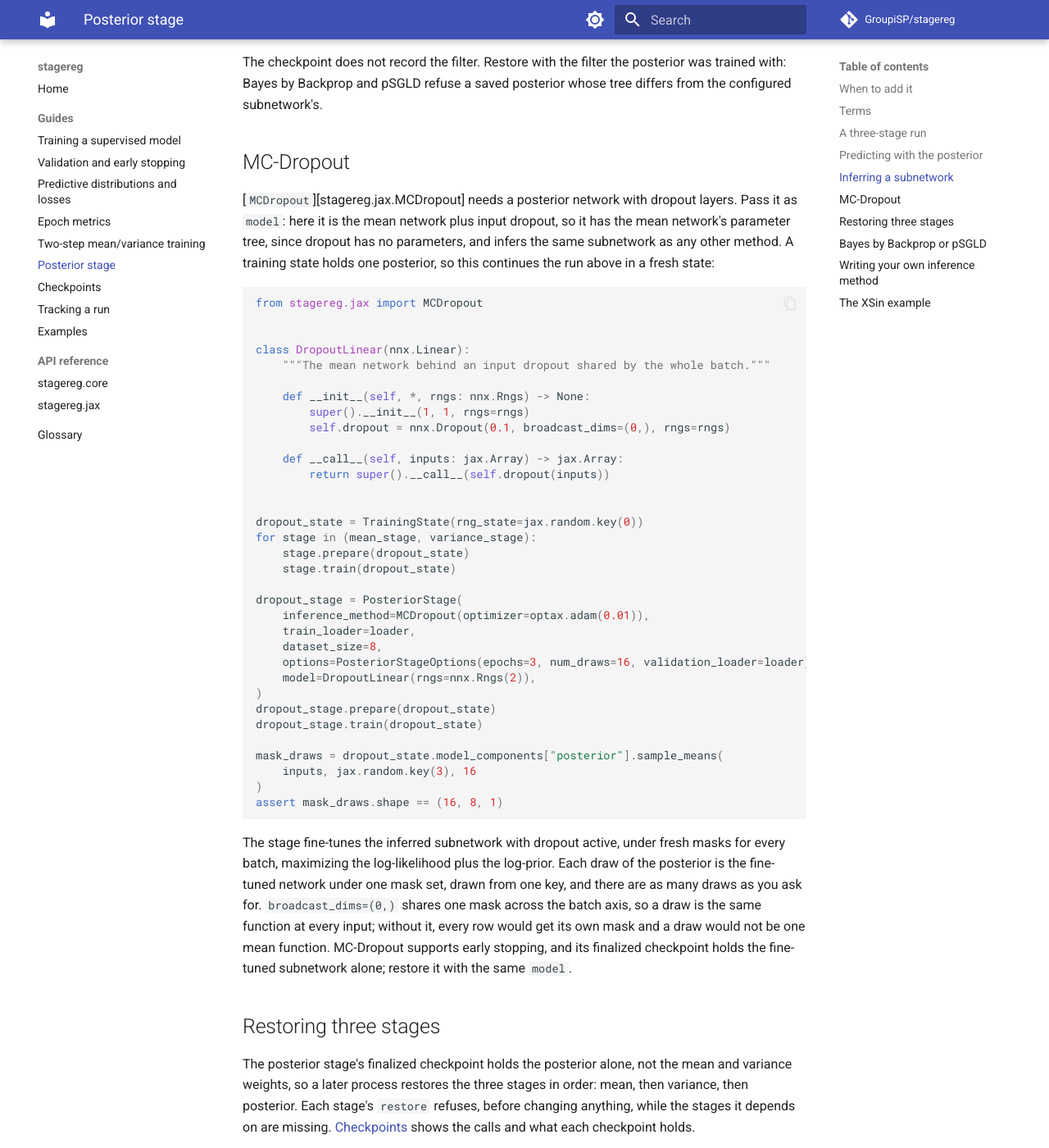
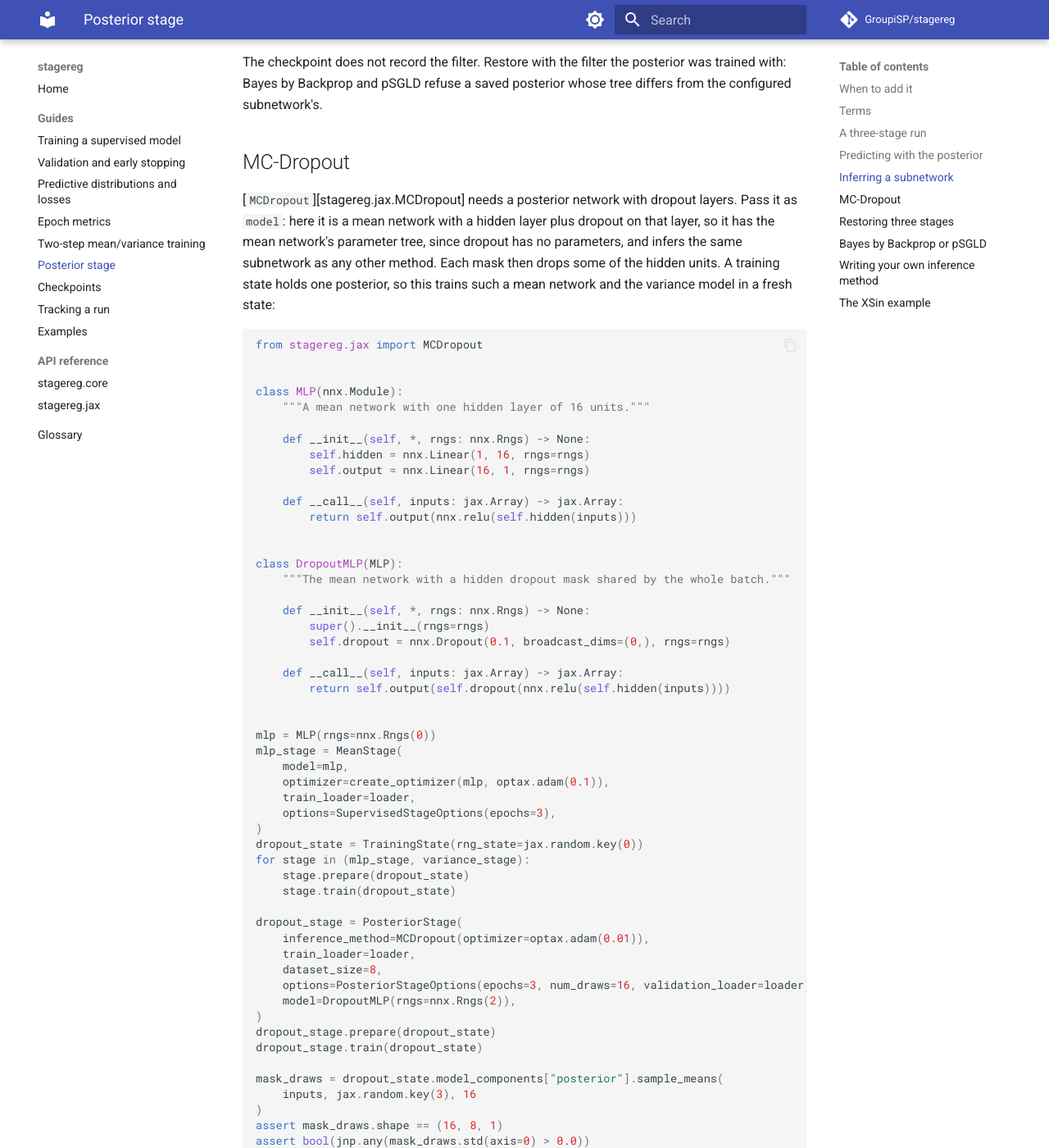
Before and after one commit to GroupiSP/probreg, an MkDocs documentation site: the page built from docs_site/guides/posterior-stage.md, in a window 1280 px wide and 1400 px high, scrolled down 4293 px. Shown: the whole window at 82% size. Built offline with MkDocs 1.6.1 and Material for MkDocs 9.7.7, drawn with Linux system fonts in a browser that asks for light colours; comment, search, counter and statistics services are not loaded.

Commit message:
docs(guide): drop hidden units, not the single input, in the MC-Dropout example
Co-Authored-By: Claude Opus 5.5 <noreply@anthropic.com>

````diff
--- a/docs_site/guides/posterior-stage.md
+++ b/docs_site/guides/posterior-stage.md
@@ -185,28 +185,48 @@ tree differs from the configured subnetwork's.
 ## MC-Dropout
 
 [`MCDropout`][stagereg.jax.MCDropout] needs a posterior network with dropout
-layers. Pass it as `model`: here it is the mean network plus input dropout, so
-it has the mean network's parameter tree, since dropout has no parameters, and
-infers the same subnetwork as any other method. A training state holds one
-posterior, so this continues the run above in a fresh state:
+layers. Pass it as `model`: here it is a mean network with a hidden layer plus
+dropout on that layer, so it has the mean network's parameter tree, since
+dropout has no parameters, and infers the same subnetwork as any other method.
+Each mask then drops some of the hidden units. A training state holds one
+posterior, so this trains such a mean network and the variance model in a
+fresh state:
 
 ```{.python continuation}
 from stagereg.jax import MCDropout
 
 
-class DropoutLinear(nnx.Linear):
-    """The mean network behind an input dropout shared by the whole batch."""
+class MLP(nnx.Module):
+    """A mean network with one hidden layer of 16 units."""
 
     def __init__(self, *, rngs: nnx.Rngs) -> None:
-        super().__init__(1, 1, rngs=rngs)
+        self.hidden = nnx.Linear(1, 16, rngs=rngs)
+        self.output = nnx.Linear(16, 1, rngs=rngs)
+
+    def __call__(self, inputs: jax.Array) -> jax.Array:
+        return self.output(nnx.relu(self.hidden(inputs)))
+
+
+class DropoutMLP(MLP):
+    """The mean network with a hidden dropout mask shared by the whole batch."""
+
+    def __init__(self, *, rngs: nnx.Rngs) -> None:
+        super().__init__(rngs=rngs)
         self.dropout = nnx.Dropout(0.1, broadcast_dims=(0,), rngs=rngs)
 
     def __call__(self, inputs: jax.Array) -> jax.Array:
-        return super().__call__(self.dropout(inputs))
+        return self.output(self.dropout(nnx.relu(self.hidden(inputs))))
 
 
+mlp = MLP(rngs=nnx.Rngs(0))
+mlp_stage = MeanStage(
+    model=mlp,
+    optimizer=create_optimizer(mlp, optax.adam(0.1)),
+    train_loader=loader,
+    options=SupervisedStageOptions(epochs=3),
+)
 dropout_state = TrainingState(rng_state=jax.random.key(0))
-for stage in (mean_stage, variance_stage):
+for stage in (mlp_stage, variance_stage):
     stage.prepare(dropout_state)
     stage.train(dropout_state)
 
@@ -215,7 +235,7 @@ dropout_stage = PosteriorStage(
     train_loader=loader,
     dataset_size=8,
     options=PosteriorStageOptions(epochs=3, num_draws=16, validation_loader=loader),
-    model=DropoutLinear(rngs=nnx.Rngs(2)),
+    model=DropoutMLP(rngs=nnx.Rngs(2)),
 )
 dropout_stage.prepare(dropout_state)
 dropout_stage.train(dropout_state)
@@ -224,6 +244,7 @@ mask_draws = dropout_state.model_components["posterior"].sample_means(
     inputs, jax.random.key(3), 16
 )
 assert mask_draws.shape == (16, 8, 1)
+assert bool(jnp.any(mask_draws.std(axis=0) > 0.0))
 ```
 
 The stage fine-tunes the inferred subnetwork with dropout active, under fresh
````
